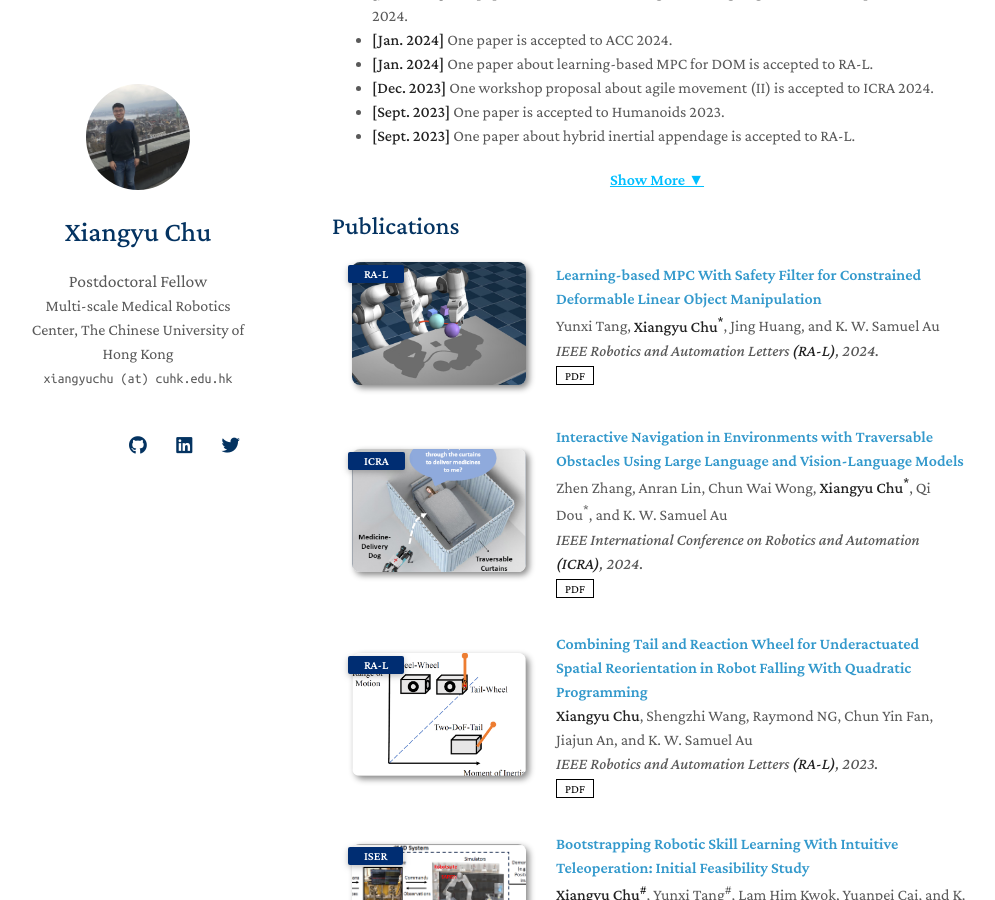
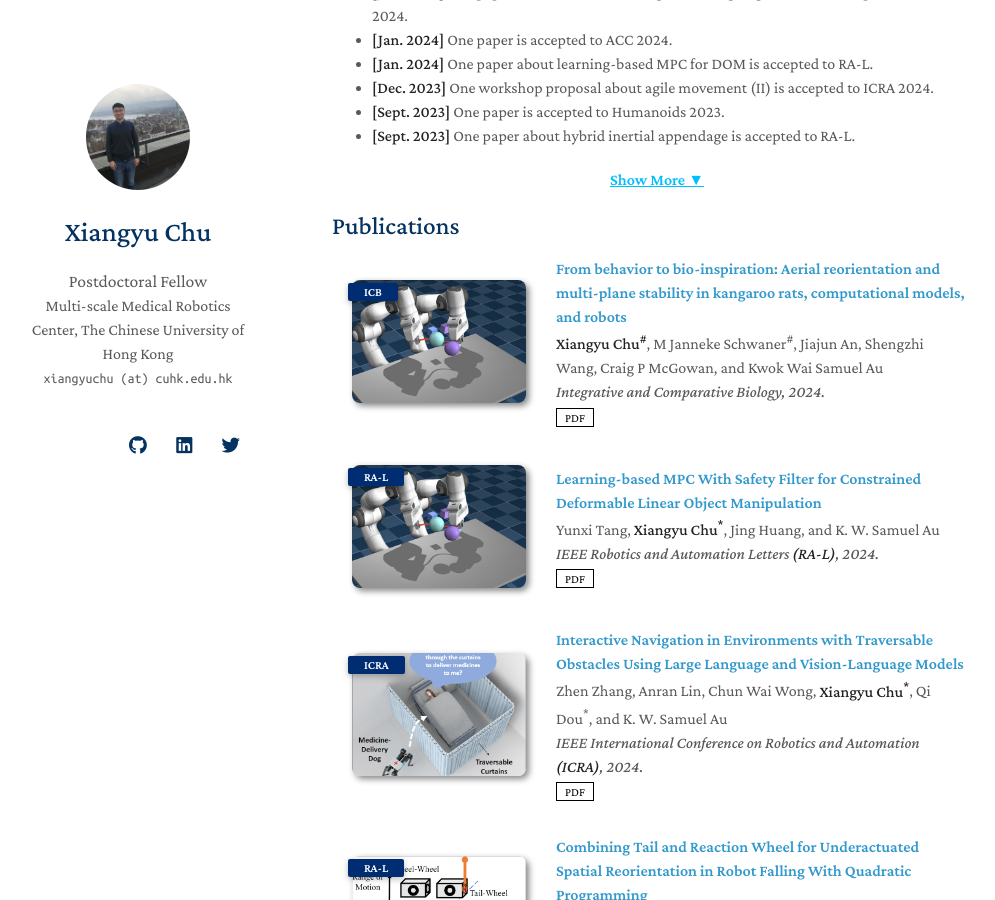
Before and after one commit to xiangyuchu03/xiangyuchu03.github.io, a Jekyll site: the page built from index.md, in a window 1280 px wide and 900 px high, scrolled down 643 px. Shown: the whole window, without its empty margins (138-1133 px from the left). Built offline with Jekyll 4.4.1, drawn with Linux system fonts in a browser that asks for light colours; nearby versions of some CDN libraries; a style sheet for code colours, icons or effects is not loaded; our own code applies the rules of GitHub Pages for plain Markdown files.

Commit message:
Update publications.yml

```diff
--- a/_data/publications.yml
+++ b/_data/publications.yml
@@ -1,6 +1,14 @@
 main:
 
-
+  - title: "From behavior to bio-inspiration: Aerial reorientation and multi-plane stability in kangaroo rats, computational models, and robots"
+    authors: <strong>Xiangyu Chu<sup>#</sup></strong>, M Janneke Schwaner<sup>#</sup>, Jiajun An, Shengzhi Wang, Craig P McGowan, and Kwok Wai Samuel Au
+    conference_short: ICB
+    conference: Integrative and Comparative Biology, 2024.
+    pdf: https://doi.org/10.1093/icb/icae079
+    code:
+    bibtex:
+    image: ./assets/img/RAL_DOM_Tang.png
+    #notes: Accept
 
   - title: Learning-based MPC With Safety Filter for Constrained Deformable Linear Object Manipulation
     authors: Yunxi Tang, <strong>Xiangyu Chu<sup>*</sup></strong>, Jing Huang, and K. W. Samuel Au
```
